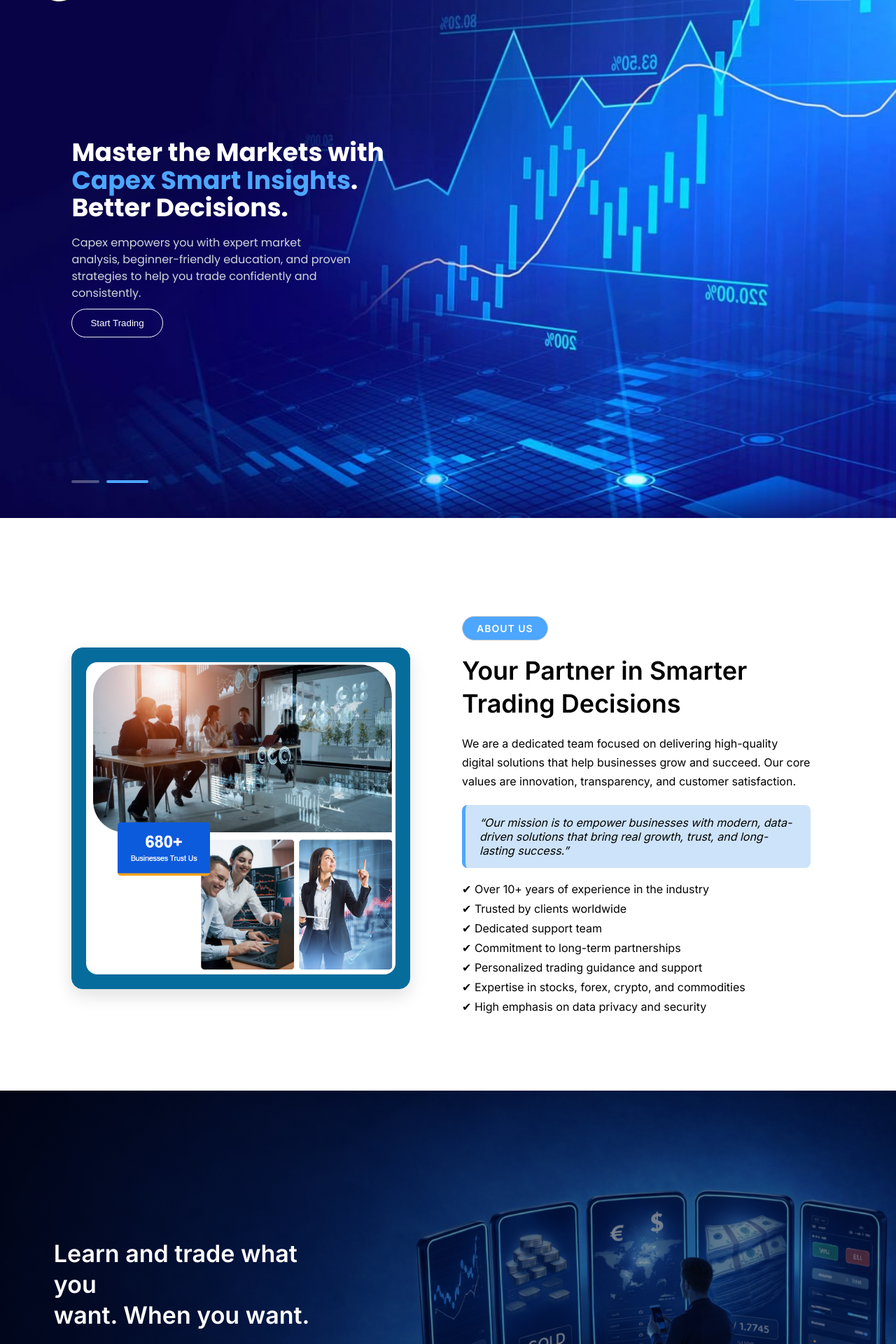
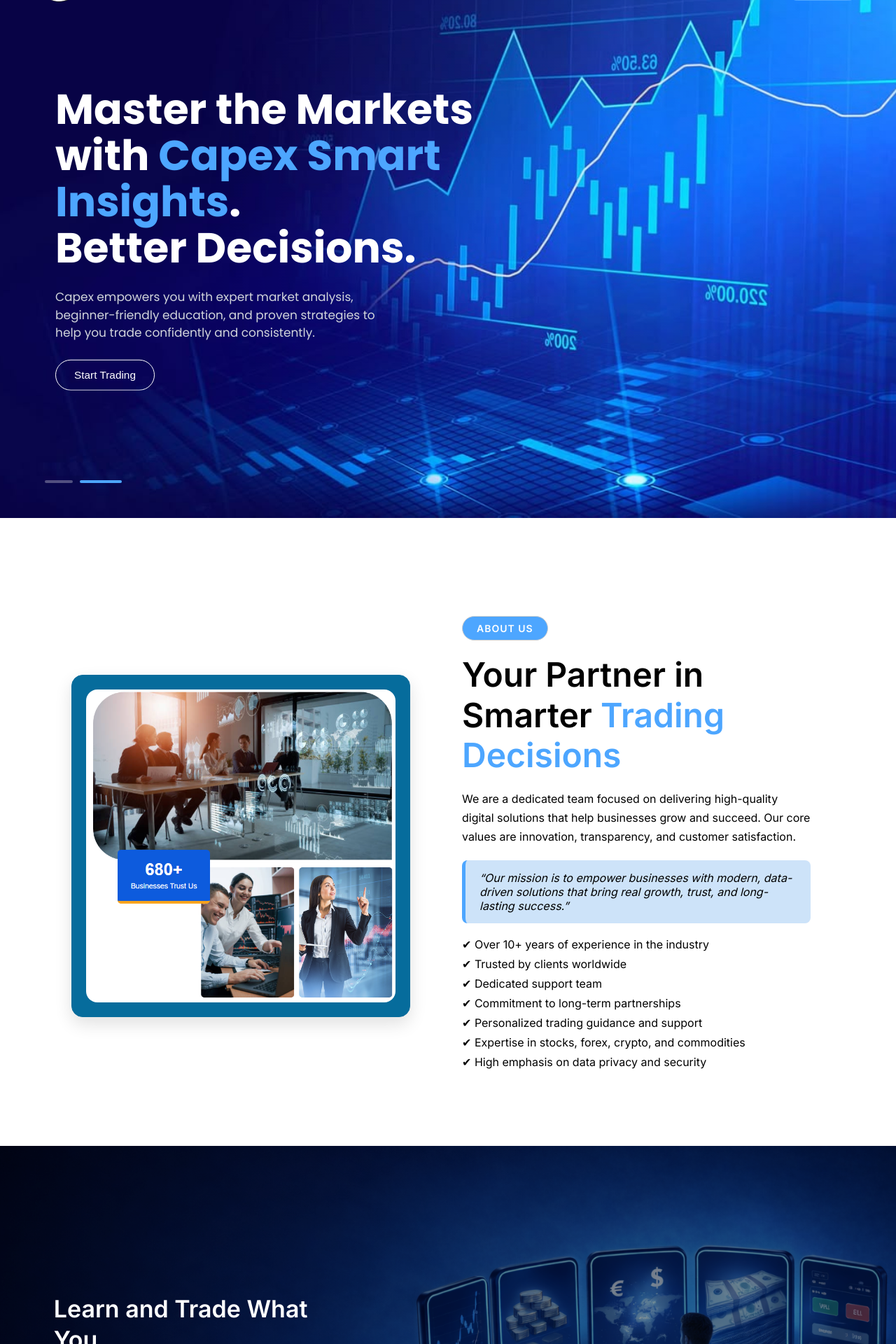
Before and after one commit to Kritikas8349/OfficialWebsite, a React (Vite) app: page / in a window 1280 px wide. Shown: the part 60-1980 px from the top of the page at 70% size. Built offline with nearby package versions, Linux system fonts and the light colour scheme; a web font is replaced by a local one.

Commit message:
hero section font changes

```diff
--- a/src/components/Footer.jsx
+++ b/src/components/Footer.jsx
@@ -8,7 +8,7 @@
   FaTwitter,
   FaYoutube,
 } from "react-icons/fa";
-import commodities from "../assets/commodities.jpg"
+import logo1 from "../assets/logo1.png"
 
 
 const Footer = () => {
@@ -24,11 +24,11 @@
           {/* LOGO */}
           <div className="footer__col">
             <div className="footer__logo">
-              <img src={commodities} alt="logo" />
+              <img src={logo1} alt="logo" />
             </div>
             <p>
-              Lorem ipsum dolor sit amet, consectetur adipiscing elit. Ut elit
-              tellus.
+            Empowering smarter trading with expert
+            insights and your financial growth in focus.
             </p>
           </div>
 
@@ -37,9 +37,9 @@
             <h4>Navigation</h4>
             <ul>
               <li>Home</li>
-              <li>Pages</li>
               <li>About Us</li>
               <li>Services</li>
+              <li>Research</li>
             </ul>
           </div>
 
@@ -49,8 +49,8 @@
             <ul>
               <li>Contact Us</li>
               <li>FAQs</li>
-              <li>Booking</li>
-              <li>Pages</li>
+              <li>Research</li>
+              <li>Services</li>
             </ul>
           </div>
 
--- a/src/components/Navbar.css
+++ b/src/components/Navbar.css
@@ -255,7 +255,7 @@
   border-top-left-radius: 20px;
   border-bottom-left-radius: 20px;
 
-  box-shadow: -8px 10px 30px rgba(0,0,0,0.2); /* 🔥 floating effect */
+  box-shadow: -8px 10px 30px rgba(0,0,0,0.2);
 }
 
 /* OPEN STATE */
--- a/src/pages/Home.css
+++ b/src/pages/Home.css
@@ -11,16 +11,15 @@
   width: 100%;
 }
 
-/* HERO */
+/* ---------------- HERO ---------------- */
 .hero {
   position: relative;
   width: 100%;
-  height: 100vh;
+  height: 100dvh;
   overflow: hidden;
-  /* font-family: 'Inter', sans-serif;   */
-}
-
-/* 🔥 SLIDER */
+}
+
+/* ---------------- SLIDER ---------------- */
 .slider {
   display: flex;
   width: 100%;
@@ -28,7 +27,7 @@
   transition: transform 1s ease-in-out;
 }
 
-/* SLIDE */
+/* ---------------- SLIDE ---------------- */
 .slide {
   position: relative;
   min-width: 100%;
@@ -43,13 +42,10 @@
   display: block;
 }
 
-/* 🔥 GRADIENT OVERLAY */
+/* ---------------- GRADIENT OVERLAY ---------------- */
 .gradient-overlay {
   position: absolute;
-  top: 0;
-  left: 0;
-  width: 100%;
-  height: 100%;
+  inset: 0;
   background: radial-gradient(
     133.13% 233.63% at 58.89% 60.63%,
     #01B4F4 0%,
@@ -60,34 +56,37 @@
   pointer-events: none;
 }
 
-/* 🔥 HERO CONTENT (FIXED ALIGNMENT) */
+/* ---------------- HERO CONTENT ---------------- */
 .hero-content {
   position: absolute;
   z-index: 2;
-  max-width: 500px;
-
-  left: 8%;
+
+  max-width: 700px;
+  width: 100%;
+
+  left: 5%;
   top: 50%;
   transform: translateY(-50%);
 
   color: white;
-  line-height: 1.2;
   font-family: "Poppins", sans-serif;
+  line-height: 1.5;
 
   display: flex;
   flex-direction: column;
-  align-items: flex-start;
+  align-items: flex-start; /* always left */
   justify-content: center;
-  gap: 10px; /* clean spacing */
-}
-
-/* TEXT */
+  gap: 25px;
+
+  padding: 0 15px;
+}
+
+/* ---------------- TEXT ---------------- */
 .hero-content h1 {
-  max-width: 600px;
-    font-size: 60px;
+  font-size: clamp(32px, 5vw, 60px);
   color: white;
-    /* margin-bottom: 20px; */
-    line-height: 1.1
+  line-height: 1.1;
+  font-weight: 700;
 }
 
 .hero-content span {
@@ -95,16 +94,14 @@
 }
 
 .hero-content p {
-  margin-top: 8px;
-  font-size: 18px;
-  line-height: 1.5;
+  font-size: clamp(14px, 1.5vw, 17px);
   color: #d1d5db;
   max-width: 480px;
-}
-
-/* BUTTON */
+  text-align: left;
+}
+
+/* ---------------- BUTTON ---------------- */
 .hero-btn {
-  /* margin-top: 18px; */
   padding: 12px 26px;
   border-radius: 30px;
   border: 1px solid white;
@@ -112,6 +109,7 @@
   color: white;
   cursor: pointer;
   transition: 0.3s;
+  font-size: clamp(13px, 1.2vw, 16px);
 }
 
 .hero-btn:hover {
@@ -120,7 +118,6 @@
 }
 
 /* ---------------- TEXT ANIMATION ---------------- */
-
 .hero-content h1,
 .hero-content p,
 .hero-btn {
@@ -128,7 +125,6 @@
   transform: translateY(40px);
 }
 
-/* RUN ONLY ONCE */
 .hero-content.animate h1 {
   animation: fadeUp 1s ease forwards;
 }
@@ -151,11 +147,10 @@
 }
 
 /* ---------------- INDICATORS ---------------- */
-
 .slider-indicators {
   position: absolute;
   bottom: 50px;
-  left: 8%;
+  left: 5%; /* always left */
   display: flex;
   gap: 10px;
   z-index: 3;
@@ -174,71 +169,40 @@
   width: 60px;
 }
 
-
-@media (min-width: 1440px) {
+/* ================= RESPONSIVE ================= */
+
+/* -------- Tablets -------- */
+@media (max-width: 1024px) {
   .hero-content {
     max-width: 600px;
-    left: 10%;
-  }
-
-  .hero-content h1 {
-    font-size: 48px;
+    left: 5%;
+  }
+
+  .slider-indicators {
+    bottom: 40px;
+  }
+}
+
+/* -------- Mobile Large -------- */
+@media (max-width: 768px) {
+  .hero {
+    height: 100vh;
+  }
+
+  .hero-content {
+    left: 5%;
+    top: 40%;
+    transform: translateY(-50%);
+
+    align-items: flex-start;
+    text-align: left;
+
+    max-width: 90%;
+    gap: 18px;
   }
 
   .hero-content p {
-    font-size: 18px;
-  }
-
-  .slider-indicators {
-    left: 10%;
-  }
-}
-
-/* ============================= */
-/* 💻 LAPTOP (1024px - 1439px) */
-/* ============================= */
-@media (max-width: 1439px) and (min-width: 1024px) {
-  .hero-content {
-    max-width: 480px;
-    left: 8%;
-  }
-
-  .hero-content h1 {
-    font-size: 36px;
-  }
-
-  .hero-content p {
-    font-size: 16px;
-    max-width: 400px;
-  }
-
-  .slider-indicators {
-    left: 8%;
-  }
-}
-
-/* ============================= */
-/* 📱 TABLET (768px - 1023px) */
-/* ============================= */
-@media (max-width: 1023px) and (min-width: 768px) {
-  .hero {
-    height: 100vh; /* slightly shorter */
-  }
-
-  .hero-content {
-    max-width: 450px;
-    left: 6%;
-    top: 50%;
-    transform: translateY(-50%);
-  }
-
-  .hero-content h1 {
-    font-size: 36px;
-    line-height: 1.25;
-  }
-
-  .hero-content p {
-    font-size: 15px;
+    max-width: 100%;
   }
 
   .hero-btn {
@@ -246,71 +210,41 @@
   }
 
   .slider-indicators {
-    left: 6%;
+    left: 5%;
     bottom: 30px;
   }
 }
 
-@media (max-width: 767px) {
+/* -------- Mobile Small -------- */
+@media (max-width: 480px) {
   .hero {
     height: 100vh;
   }
 
   .hero-content {
-    left: 20px;
-    right: 20px;
-    top: 40%;
+    left: 5%;
     transform: translateY(-50%);
-    max-width: 100%;
-  }
-
-  .hero-content h1 {
-    font-size: 26px;
-    line-height: 1.3;
-  }
-
-  .hero-content p {
-    font-size: 14px;
-    line-height: 1.5;
+    align-items: flex-start;
+    text-align: left;
+    gap: 14px;
   }
 
   .hero-btn {
-    padding: 10px 20px;
-    font-size: 14px;
-  }
-
-  .slider-indicators {
-    left: 20px;
-    bottom: 25px;
+    padding: 9px 18px;
   }
 
   .indicator {
-    width: 30px;
+    width: 25px;
     height: 3px;
   }
 
   .indicator.active {
-    width: 45px;
-  }
-}
-
-/* ============================= */
-/* 📱 EXTRA SMALL (below 480px) */
-/* ============================= */
-@media (max-width: 480px) {
-  .hero-content h1 {
-    font-size: 22px;
-  }
-
-  .hero-content p {
-    font-size: 13px;
-    margin-bottom: 18px;
-  }
-
-  .hero-btn {
-    width: fit-content;
-  }
-}
+    width: 40px;
+  }
+}
+
+
+
 
 
 
@@ -365,10 +299,14 @@
 }
 
 .about-title {
-  font-size: 36px;
-  line-height: 1.3;
+  font-size: 48px;
+  line-height: 1.2;
   margin-bottom: 20px;
   color: #000;
+}
+
+.about-title span{
+  color: #4da6ff;
 }
 
 .about-text {
@@ -856,7 +794,7 @@
 /*--------Services-----------*/
 
 .trade-section {
-  padding: 30px 60px ;
+  padding: 60px ;
   background: #ffffff;
   text-align: center;
 }
@@ -883,7 +821,11 @@
   font-size: 48px;
   font-weight: 600;
   margin-bottom: 40px;
-  color: #1f2937;
+  color: #000;
+}
+
+.trade-section span{
+  color: #4da6ff;
 }
 
 /* WRAPPER */
--- a/src/pages/Home.jsx
+++ b/src/pages/Home.jsx
@@ -262,8 +262,8 @@
           {/* CONTENT */}
           <div className={`hero-content ${animateText ? "animate" : ""}`}>
             <h1>
-              Master the Markets with <br />
-              <span>Capex Smart Insights</span>. <br />
+              Master the Markets with
+              <span> Capex Smart Insights</span>. <br />
               Better Decisions.
             </h1>
 
@@ -303,7 +303,7 @@
             <p className="about-tag">ABOUT US</p>
 
             <h2 className="about-title">
-              Your Partner in Smarter Trading Decisions
+              Your Partner in Smarter <span>Trading Decisions</span>
             </h2>
 
             <p className="about-text">
@@ -335,8 +335,8 @@
 
           <div className={`learn-content ${learnVisible ? "show" : ""}`}>
             <h2>
-              Learn and trade what you <br />
-              want. When you want.
+              Learn and Trade What You <br />
+              Want. When You Want.
             </h2>
 
             <p>
@@ -355,7 +355,7 @@
           ref={serviceRef}
         >
           <div className="section-tag">OUR SERVICES</div>
-          <h2>What can you trade with Capex?</h2>
+          <h2>What Can You <span>Trade With Capex</span>?</h2>
 
           <div className="scroll-wrapper">
 
@@ -448,7 +448,7 @@
 
             {/* RIGHT CONTENT */}
             <div className={`dna-content ${dnaVisible ? "show-right" : ""}`}>
-              <h2>Precision at the core of every trade</h2>
+              <h2>Precision at The Core of Every Trade</h2>
 
               <ul>
                 <li>20+ years of trading experience</li>
@@ -649,10 +649,10 @@
 
           {/* 🔷 HEADING */}
           <div className="heading">
-            <span className="tag">Testimonials</span>
+            <span className="tag">TESTIMONIALS</span>
             <h2>
-              Trusted by creatives and leaders <br />
-              <span>from various industries</span>
+              Trusted by Creatives and Leaders <br />
+              <span>From Various Industries</span>
             </h2>
           </div>
 
```
Lines whose indentation alone changed are shown as unchanged.
